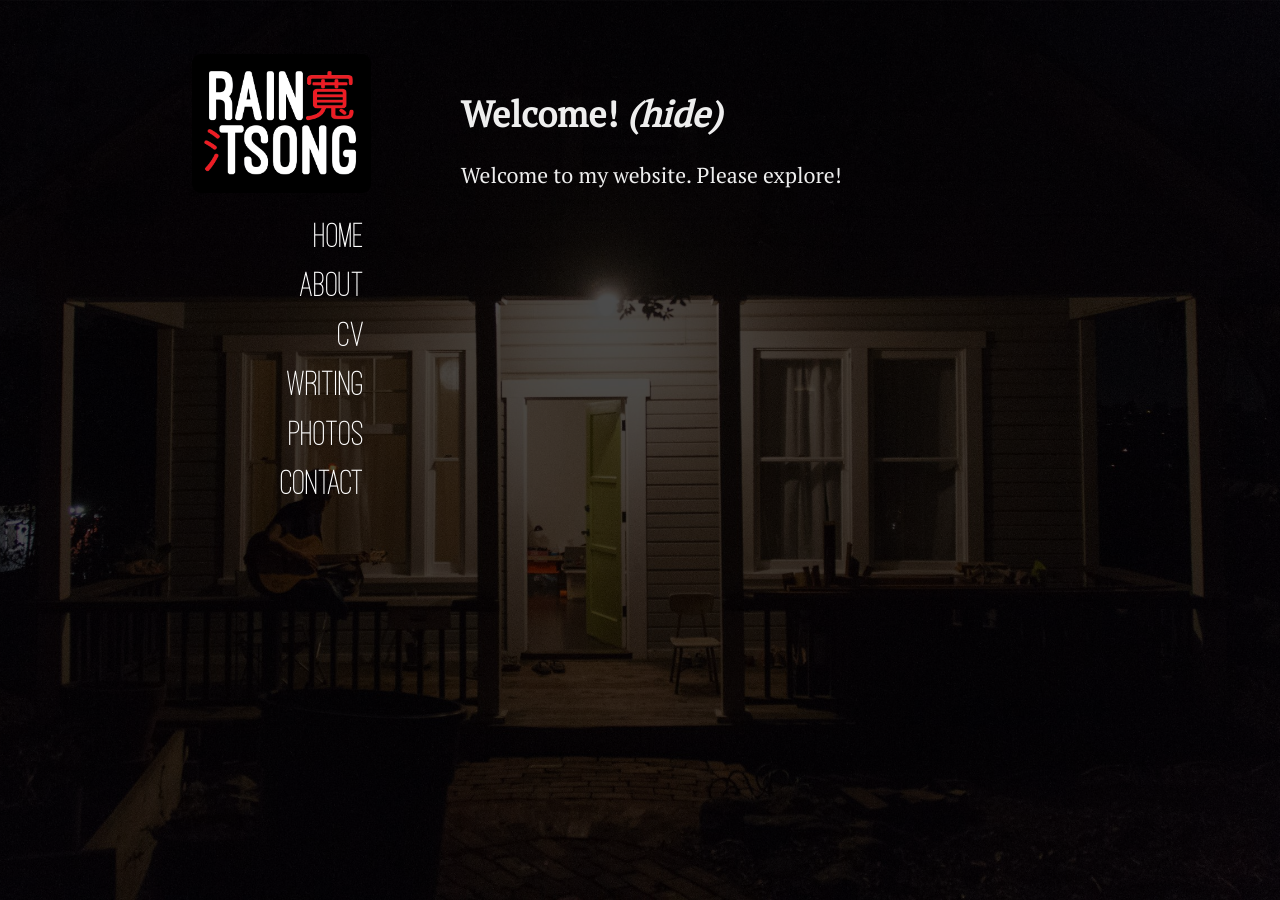
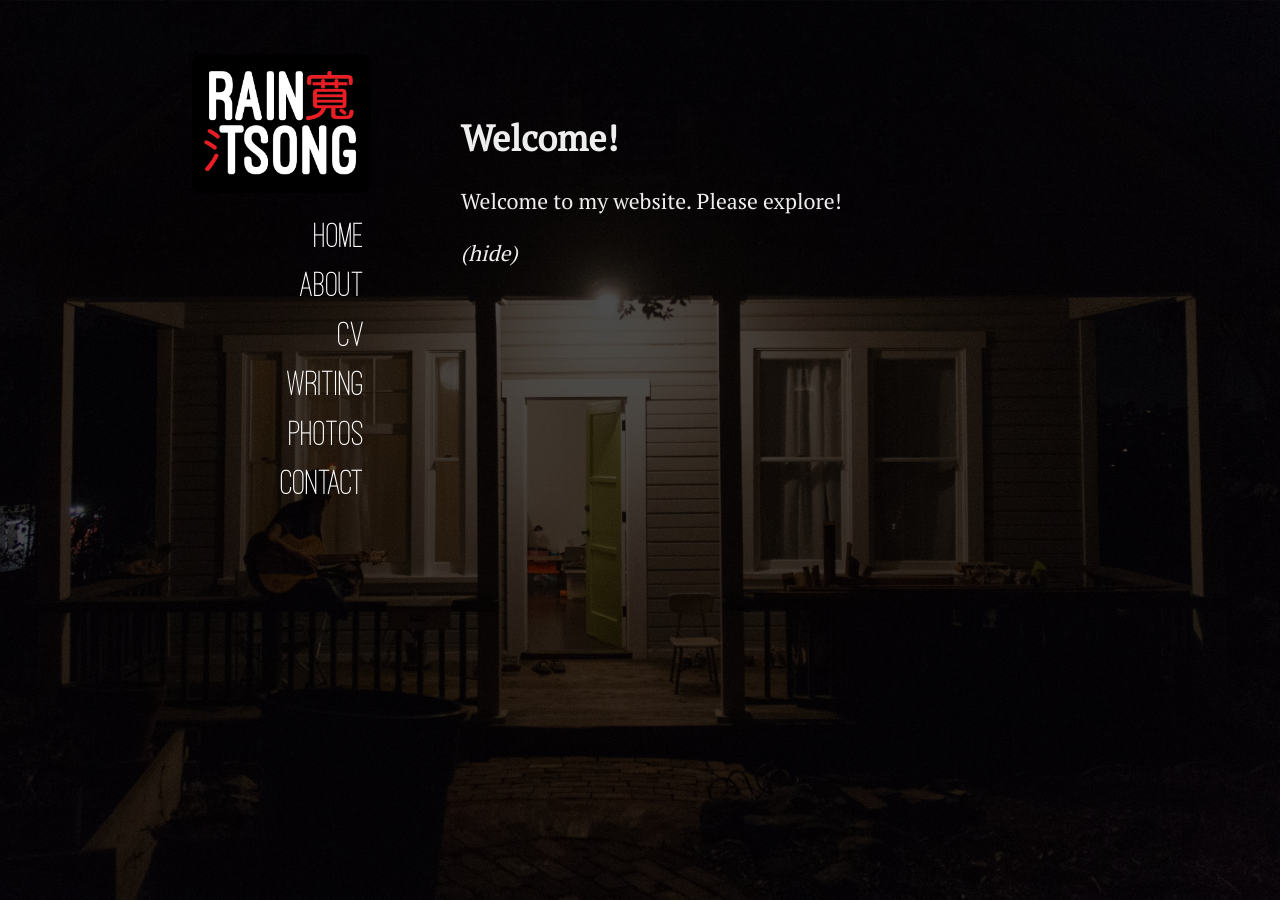
Before and after one commit to raintsong/raintsong.github.io, a Jekyll site: the page built from r00t.html, in a window 1280 px wide. Built offline with Jekyll 4.4.1, drawn with Linux system fonts in a browser that asks for light colours.

```diff
--- a/_includes/navigation.html
+++ b/_includes/navigation.html
@@ -1,7 +1,7 @@
 
 
 
-			<div class="nav-logo rotatable"><img src="../assets/images/website-logo-rd1-01.png"></div>
+			<a href="/home/"><div class="nav-logo rotatable"><img src="../assets/images/website-logo-rd1-01.png"></div></a>
 
 			<nav>
 				{% for item in site.data.navigation %}
--- a/_layouts/blurb.html
+++ b/_layouts/blurb.html
@@ -2,8 +2,9 @@
 layout: default
 ---
 <div class="blurb">
-	<h1>{{page.title}} </h1><h1 id="hide">(hide)</h1><h1 id="show">(show)</h1>
+	<h1>{{page.title}} </h1>
 
 
 	{{content}}
+	<h3 id="hide">(hide)</h3><h3 id="show">(show)</h3>
 </div>
--- a/_layouts/default.html
+++ b/_layouts/default.html
@@ -43,6 +43,7 @@
 						$("#show").toggle();
 						$(".body-darkener").fadeToggle();
 						$(".body-container").toggleClass("faded");
+						$("nav").fadeToggle();
 					});
 
 
--- a/_sass/main.scss
+++ b/_sass/main.scss
@@ -57,12 +57,16 @@ img {
 }
 h1 {
   font-size: 2em;
-  display: inline;
 }
 h2 {
     // font-size: 2em; set by screen size
     font-family: var(--heavy-sans-serif), 'Sans-Serif';
     font-weight: normal;
+}
+h3 {
+  font-weight: normal;
+  font-style: italic;
+  font-size: 1.2em;
 }
 p {
     font-size: 1.2em;
@@ -248,7 +252,7 @@ nav {
 }
 
 #hide, #show {
-  font-style: italic;
+  // font-style: italic;
 }
 #hide:hover, #show:hover {
   text-decoration: underline;
```
